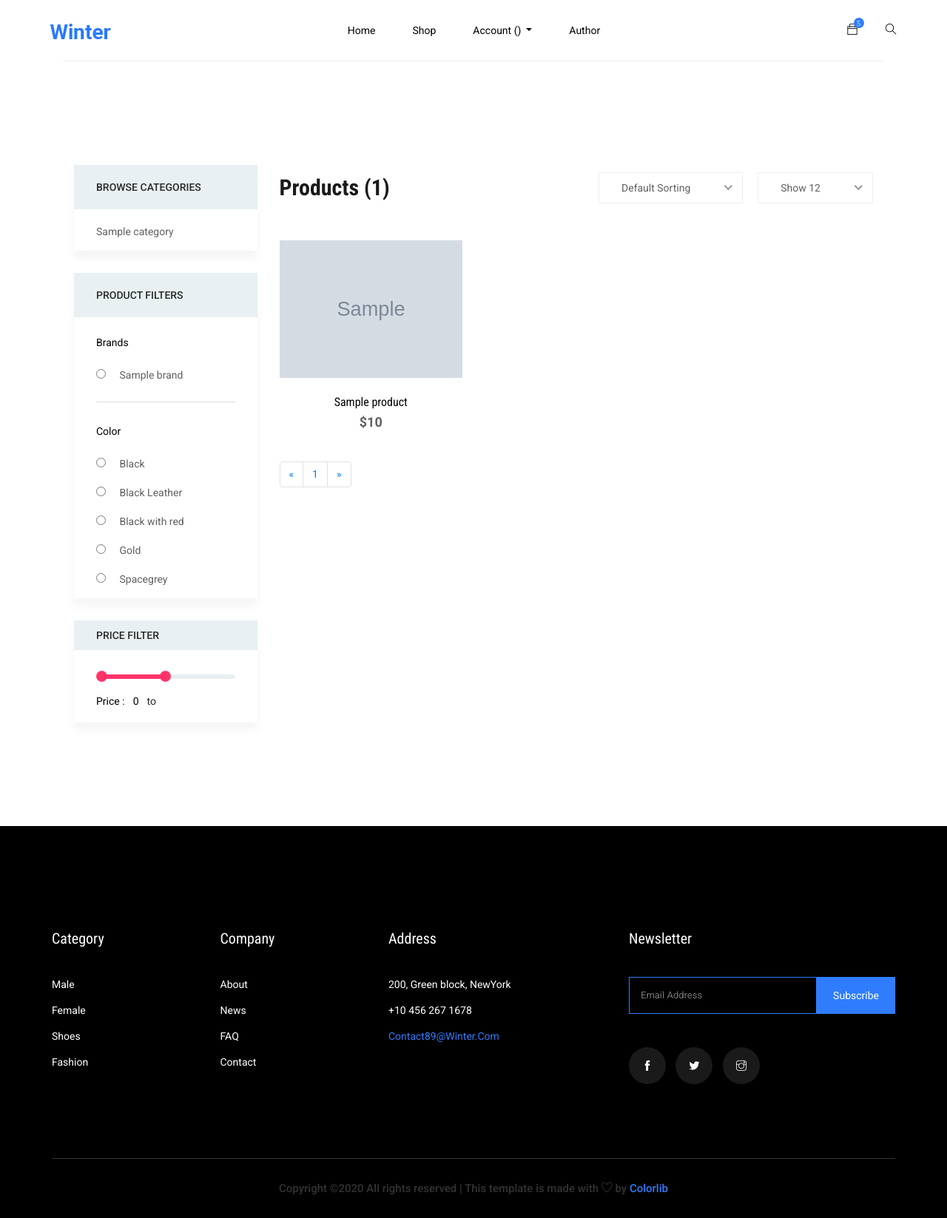
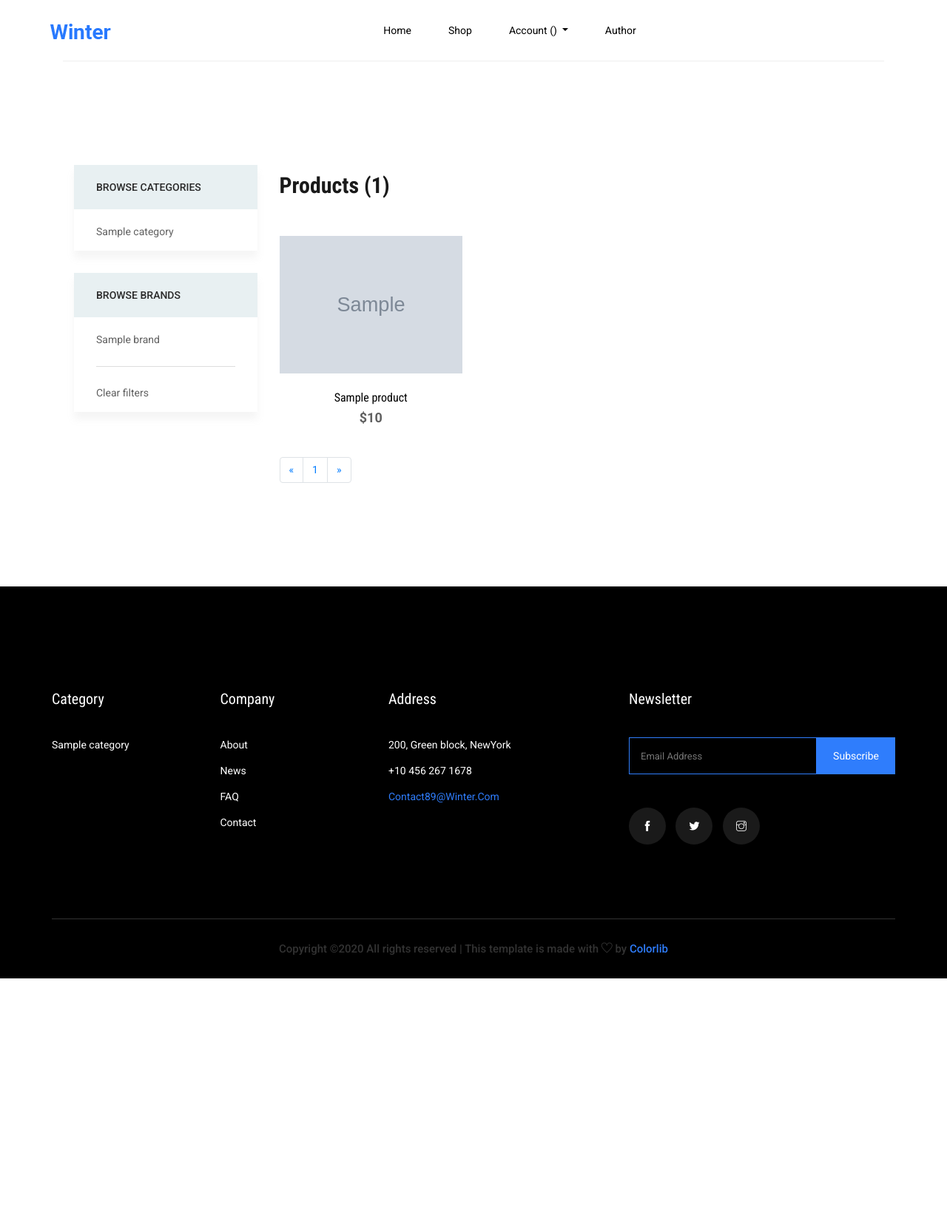
Before and after one commit to aleksa-stajcic/php-winter-project, a PHP site: page /php-winter-project/index.php?page=products in a window 1280 px wide. Shown: the whole page at 74% size. After the commit the page ends 1323 px from the top, so only its background shows below. Run offline with PHP 8.4, Linux system fonts and the light colour scheme; the visitor is signed in with stand-in values (Sample User, id 1); tables that the repository leaves empty or names only in its code hold one stand-in row (values such as "Sample post"); grey boxes marked "Sample" are stand-in pictures; some libraries are stand-ins or nearby versions.

Commit message:
filtering by brand

```diff
--- a/admin/index.php
+++ b/admin/index.php
@@ -5,11 +5,13 @@ session_start();
 require_once "../app/config/database.php";
 
 if(!isset($_SESSION['user'])){
-    header("Location: " . SELF);
+    http_response_code(404);
+    header("Location: " . NOT_FOUND);
 }
 
 if($_SESSION['user']->role != 'admin'){
-    header("Location: " . SELF);
+    http_response_code(404);
+    header("Location: " . NOT_FOUND);
 }
 
 include "views/header.php";
--- a/admin/users.php
+++ b/admin/users.php
@@ -4,11 +4,13 @@ session_start();
 require_once "../app/config/database.php";
 
 if(!isset($_SESSION['user'])){
-    header("Location: " . SELF);
+	http_response_code(404);
+    header("Location: " . NOT_FOUND);
 }
 
 if($_SESSION['user']->role != 'admin'){
-    header("Location: " . SELF);
+	http_response_code(404);
+    header("Location: " . NOT_FOUND);
 }
 
 require_once "../app/Models/DB.php";
--- a/app/config/database.php
+++ b/app/config/database.php
@@ -6,3 +6,4 @@ define("USERNAME", "root");
 define("PASSWORD", "");
 
 define("SELF", "http://localhost/php-winter-project");
+define("NOT_FOUND", "http://localhost/php-winter-project/?page=not-found");
--- a/app/views/pages/products.php
+++ b/app/views/pages/products.php
@@ -4,7 +4,11 @@
 	}else{
 		$brojac = $db->execute_select_one('SELECT COUNT(*) as broj FROM products');
 	}
-
+	if(isset($_GET['b'])){
+		$brojac = $db->execute_select_one('SELECT COUNT(*) as broj FROM products as p WHERE p.brand_id = ?', [$_GET['b']]);
+	}else{
+		$brojac = $db->execute_select_one('SELECT COUNT(*) as broj FROM products');
+	}
 	// $brojac = count($products);
 	// var_dump($brojac);
 
@@ -24,6 +28,18 @@
 			}
 		}
 	}
+	if (isset($_GET['b'])) {
+		$x = $_GET['b'];
+		$brand = null;
+		$c_id = null;
+		foreach ($brands as $b) {
+			$brand = $b->id == $_GET['b'] ? $b->name : null;
+			if($brand){
+				$c_id = $b->id;
+				break;
+			}
+		}
+	}
 
 	$per_page = 6;
 	$number_of_links = ceil($brojac->broj/$per_page);
@@ -32,6 +48,11 @@
 
 	if(isset($_GET['c'])){
 		$products = $db->execute_param_query('SELECT * FROM products as p WHERE p.category_id = ? LIMIT ' . $from . ', ' . $per_page, [$_GET['c']]);
+	}else{
+		$products = $db->execute_query('SELECT * FROM products LIMIT ' . $from . ', ' . $per_page);
+	}
+	if(isset($_GET['b'])){
+		$products = $db->execute_param_query('SELECT * FROM products WHERE brand_id = ? LIMIT ' . $from . ', ' . $per_page, [$_GET['b']]);
 	}else{
 		$products = $db->execute_query('SELECT * FROM products LIMIT ' . $from . ', ' . $per_page);
 	}
@@ -53,7 +74,7 @@
 									foreach ($categories as $c):
 								?>
                                     <li>
-                                        <a href="index.php?page=products&c=<?=  $c->id ?>"><?= $c->name ?></a>
+                                        <a href="<?= SELF ?>?page=products&c=<?=  $c->id ?>"><?= $c->name ?></a>
                                     </li>
 								<?php
 									endforeach;
@@ -64,69 +85,26 @@
 
                         <aside class="left_widgets p_filter_widgets sidebar_box_shadow">
                             <div class="l_w_title">
-                                <h3>Product filters</h3>
+                                <h3>Browse Brands</h3>
                             </div>
                             <div class="widgets_inner">
                                 <ul class="list">
-                                    <p>Brands</p>
                                     <?php
 									foreach ($brands as $b):
 								?>
                                     <li>
-                                        <input type="radio" name="rbnBrands" aria-label="Radio button for following text input">
-                                        <a href="#"><?= $b->name ?></a>
+                                        <a href="<?= SELF ?>?page=products&b=<?=  $b->id ?>"><?= $b->name ?></a>
                                     </li>
 								<?php
 									endforeach;
 								?>
                                 </ul>
                                 <ul class="list">
-                                    <p>color</p>
-                                    <li>
-                                        <input type="radio" aria-label="Radio button for following text input">
-                                        <a href="#">Black</a>
-                                    </li>
-                                    <li>
-                                        <input type="radio" aria-label="Radio button for following text input">
-                                        <a href="#">Black Leather</a>
-                                    </li>
-                                    <li>
-                                        <input type="radio" aria-label="Radio button for following text input">
-                                        <a href="#">Black with red</a>
-                                    </li>
-                                    <li>
-                                        <input type="radio" aria-label="Radio button for following text input">
-                                        <a href="#">Gold</a>
-                                    </li>
-                                    <li>
-                                        <input type="radio" aria-label="Radio button for following text input">
-                                        <a href="#">Spacegrey</a>
-                                    </li>
+                                    <li><a href="<?= SELF ?>?page=products">Clear filters</a></li>
                                 </ul>
                             </div>
                         </aside>
 
-                        <aside class="left_widgets p_filter_widgets price_rangs_aside sidebar_box_shadow">
-                            <div class="l_w_title">
-                                <h3>Price Filter</h3>
-                            </div>
-                            <div class="widgets_inner">
-                                <div class="range_item">
-                                    <!-- <div id="slider-range"></div> -->
-                                    <input type="text" class="js-range-slider" value="" />
-                                    <div class="d-flex align-items-center">
-                                        <div class="price_text">
-                                            <p>Price :</p>
-                                        </div>
-                                        <div class="price_value d-flex justify-content-center">
-                                            <input type="text" class="js-input-from" id="amount" readonly />
-                                            <span>to</span>
-                                            <!-- <input type="text" class="js-input-to" id="amount" readonly /> -->
-                                        </div>
-                                    </div>
-                                </div>
-                            </div>
-                        </aside>
                     </div>
                 </div>
                 <div class="col-lg-9">
@@ -137,13 +115,15 @@
 									<h2><?php
 											if (isset($category)) {
 												echo $category;
+											}else if(isset($brand)){
+												echo $brand;
 											}else{
 												echo "Products";
 											}
 										?>
-									(<?= count($products) ?>)</h2>
+									(<?= $brojac->broj ?>)</h2>
                                 </div>
-                                <div class="product_top_bar_iner product_bar_item d-flex">
+                                <!-- <div class="product_top_bar_iner product_bar_item d-flex">
                                     <div class="product_bar_single">
                                         <select class="wide">
                                             <option data-display="Default sorting">Default sorting</option>
@@ -159,7 +139,7 @@
                                             <option value="2">Show 30</option>
                                         </select>
                                     </div>
-                                </div>
+                                </div> -->
                             </div>
                         </div>
 						<?php
--- a/app/views/shared/footer.php
+++ b/app/views/shared/footer.php
@@ -4,12 +4,15 @@
             <div class="row justify-content-between">
                 <div class="col-sm-6 col-lg-2">
                     <div class="single_footer_part">
+
                         <h4>Category</h4>
                         <ul class="list-unstyled">
-                            <li><a href="#">Male</a></li>
-                            <li><a href="#">Female</a></li>
-                            <li><a href="#">Shoes</a></li>
-                            <li><a href="#">Fashion</a></li>
+						<?php
+							$cats = $db->execute_query("SELECT * FROM categories");
+							foreach ($cats as $c):
+						?>
+                            <li><a href="<?= SELF ?>/?page=products&c=<?= $c->id ?>"><?= $c->name ?></a></li>
+						<?php endforeach; ?>
                         </ul>
                     </div>
                 </div>
@@ -101,7 +104,6 @@ Copyright &copy;<script>document.write(new Date().getFullYear());</script> All r
 
 	<script src="//cdnjs.cloudflare.com/ajax/libs/validate.js/0.13.1/validate.min.js"></script>
     <script src="app/assets/js/__winter.js"></script>
-	<script src="js/user_actions.js"></script>
 </body>
 
 </html>
--- a/app/views/shared/nav.php
+++ b/app/views/shared/nav.php
@@ -51,32 +51,9 @@
                                 </li>
                             </ul>
                         </div>
-                        <div class="hearer_icon d-flex">
-                            <div class="dropdown cart">
-                                <a class="dropdown-toggle" href="#" id="navbarDropdown3" role="button"
-                                    data-toggle="dropdown" aria-haspopup="true" aria-expanded="false">
-                                    <i class="ti-bag"></i>
-                                </a>
-                                <!-- <div class="dropdown-menu" aria-labelledby="navbarDropdown">
-                                    <div class="single_product">
-
-                                    </div>
-                                </div> -->
-                            </div>
-                            <a id="search_1" href="javascript:void(0)"><i class="ti-search"></i></a>
-                        </div>
                     </nav>
                 </div>
             </div>
         </div>
-        <div class="search_input" id="search_input_box">
-            <div class="container ">
-                <form class="d-flex justify-content-between search-inner">
-                    <input type="text" class="form-control" id="search_input" placeholder="Search Here">
-                    <button type="submit" class="btn"></button>
-                    <span class="ti-close" id="close_search" title="Close Search"></span>
-                </form>
-            </div>
-        </div>
     </header>
     <!-- Header part end-->
--- a/index.php
+++ b/index.php
@@ -30,6 +30,9 @@ if (isset($_GET['page'])) {
 		case 'author':
 			include "app/views/pages/author.php";
 		break;
+		case 'not-found':
+			include "app/views/pages/not_found.php";
+		break;
 		default:
 			include "app/views/pages/not_found.php";
 	}
```
Also changed, not shown: admin/views/nav.php (+0 -23 lines).
